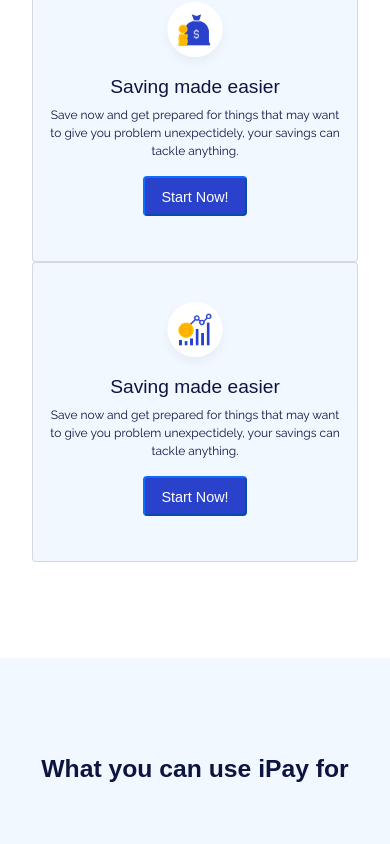
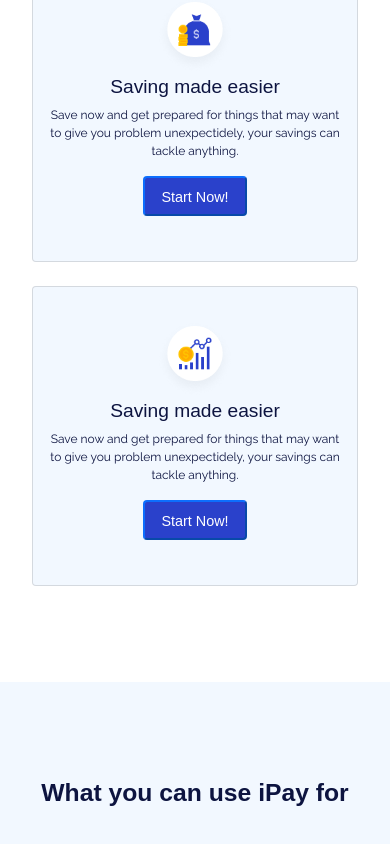
Before and after one commit to chisainty/ipay, a React (Create React App) app: page / in a window 390 px wide. Shown: the part 1224-2068 px from the top of the page. Built offline with nearby package versions, Linux system fonts and the light colour scheme.

Commit message:
Edited the product section

```diff
--- a/src/components/home/Product.js
+++ b/src/components/home/Product.js
@@ -30,7 +30,7 @@ const Product = () => {
             </div>
           </div>
           <div className="col-md-1" />
-          <div className="col-md-3">
+          <div className="col-md-3 mt-4 mt-md-0">
             <div className="card white-shade">
               <img src="images/icons/stats.png" width={80} alt="" />
               <h4>Saving made easier</h4>
```
